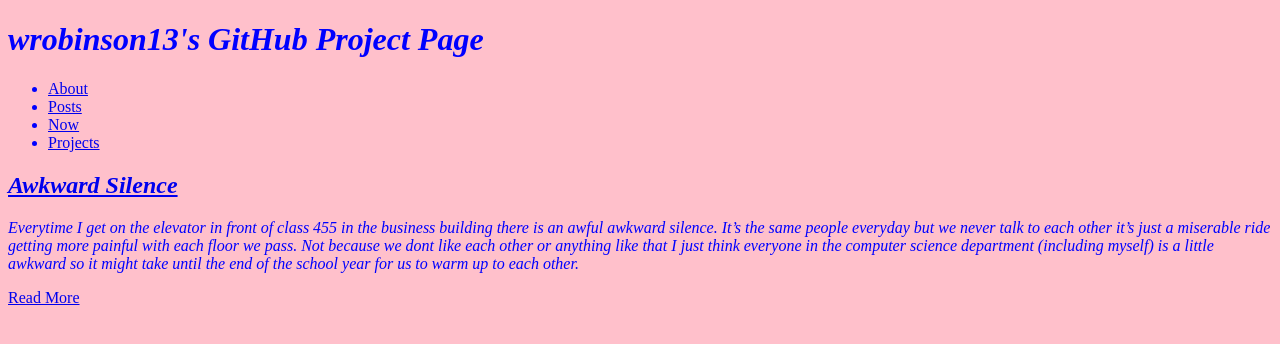
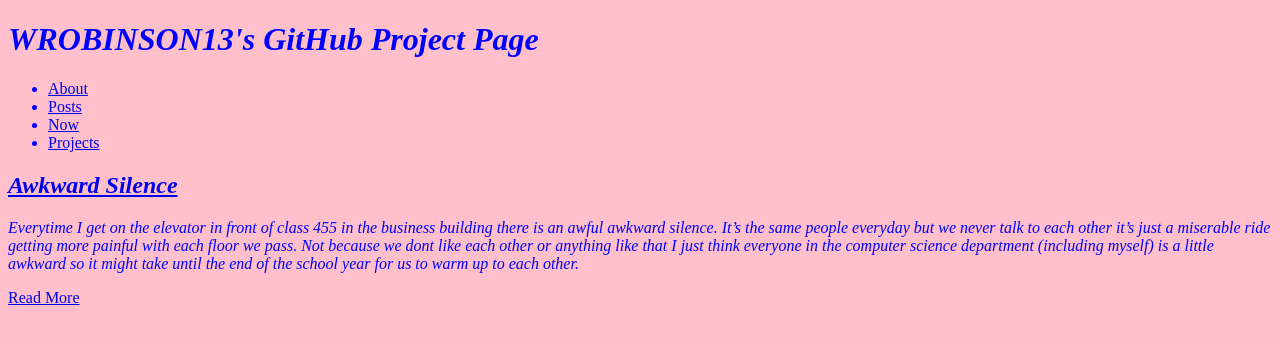
Before and after one commit to wrobinson13/wrobinson13.github.io, a Jekyll site: the page built from index.html, in a window 1280 px wide. Shown: the top 344 px of the page. Built offline with Jekyll 4.4.1, drawn with Linux system fonts in a browser that asks for light colours.

```diff
--- a/_layouts/main.html
+++ b/_layouts/main.html
@@ -5,7 +5,7 @@
     <link type="text/css" rel="stylesheet" href="/style.css" />
   </head>
   <body>
-    <h1>wrobinson13's GitHub Project Page</h1>
+    <h1>WROBINSON13's GitHub Project Page</h1>
     <ul>
       <li><a href="{{site.baseurl}}/about.html">About</a></li>
       <li><a href="{{site.baseurl}}/">Posts</a></li>
```
